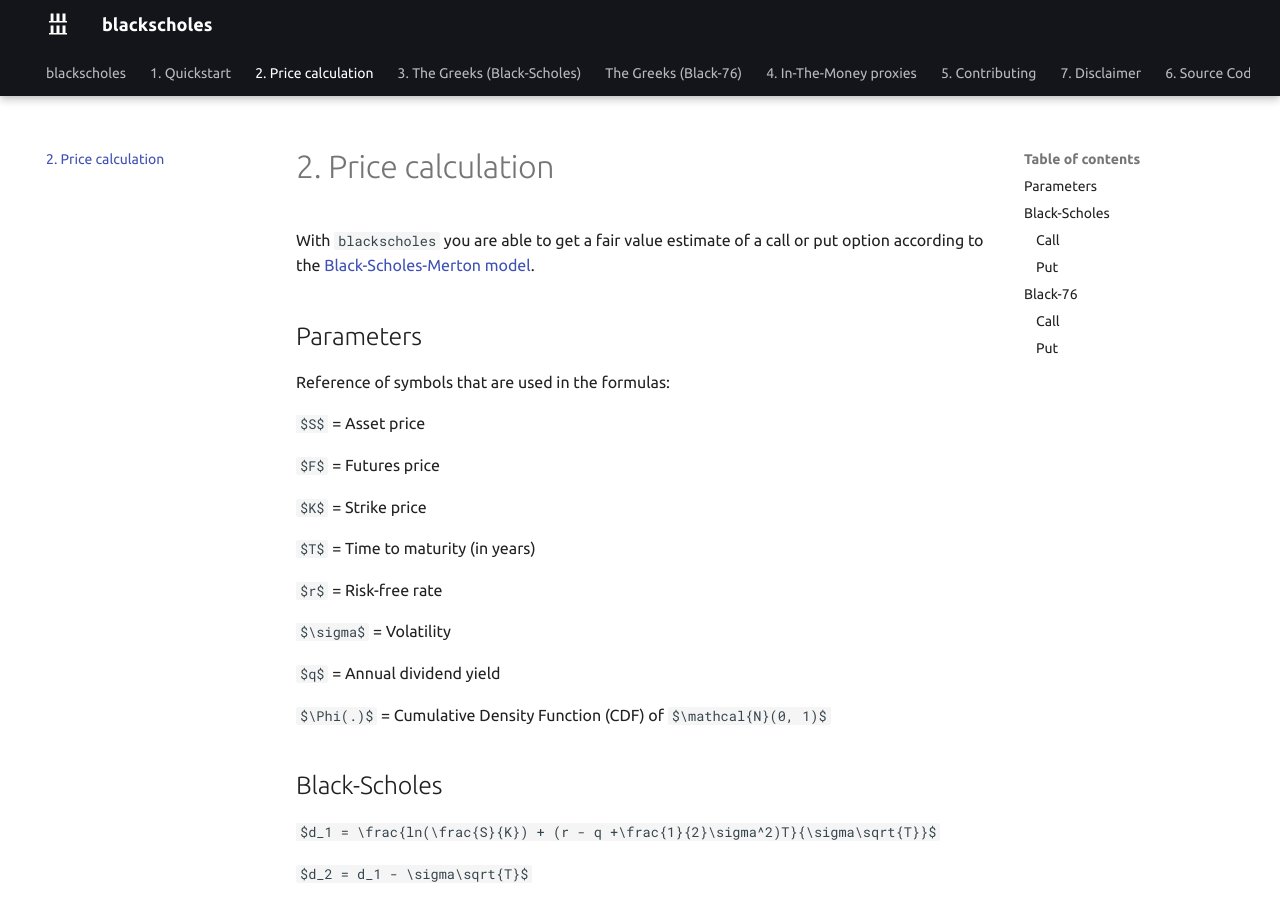
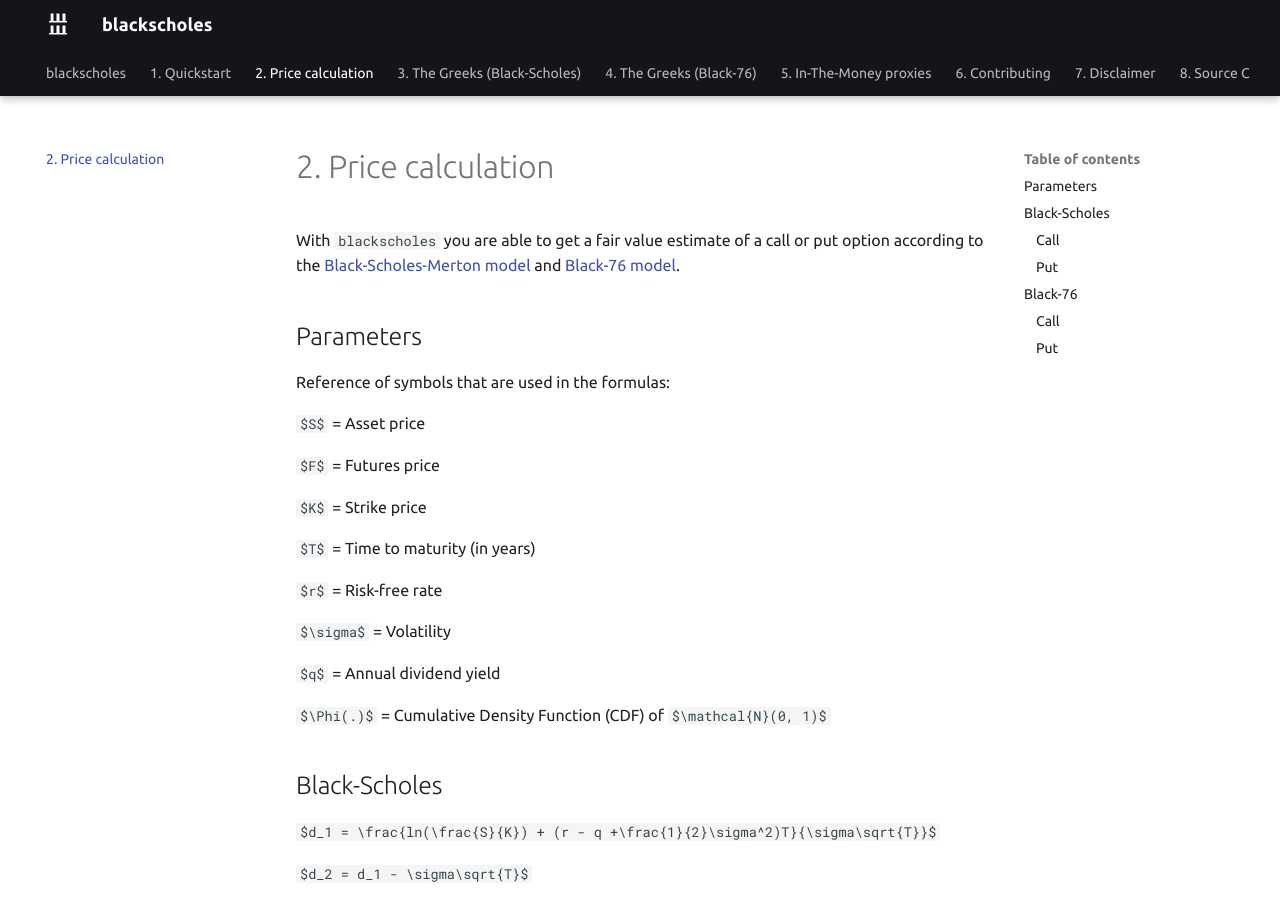
Before and after one commit to CarloLepelaars/blackscholes, an MkDocs documentation site: the page built from docs/2.price.md, in a window 1280 px wide and 900 px high. Built offline with MkDocs 1.6.1 and Material for MkDocs 9.7.7, drawn with Linux system fonts in a browser that asks for light colours; formulas are drawn with MathJax 3.

Commit message:
Docs for `Black76` feature

```diff
--- a/docs/2.price.md
+++ b/docs/2.price.md
@@ -7,7 +7,9 @@
 </script>
 
 With `blackscholes` you are able to get a fair value
-estimate of a call or put option according to the [Black-Scholes-Merton model](https://en.wikipedia.org/wiki/Black%E2%80%93Scholes_model).
+estimate of a call or
+put option according to the [Black-Scholes-Merton model](#bs)
+and [Black-76 model](#b76).
 
 ## Parameters
 
@@ -30,7 +32,7 @@
 
 `$\Phi(.)$` = Cumulative Density Function (CDF) of  `$\mathcal{N}(0, 1)$`
 
-## Black-Scholes
+## Black-Scholes <a name="bs"></a>
 
 `$d_1 = \frac{ln(\frac{S}{K}) + (r - q +\frac{1}{2}\sigma^2)T}{\sigma\sqrt{T}}$`
 
@@ -48,7 +50,7 @@
 
 ::: blackscholes.put.BlackScholesPut.price
 
-## Black-76
+## Black-76 <a name="b76"></a>
 
 `$d_1 = \frac{ln(\frac{F}{K}) + \frac{1}{2}\sigma^2T}{\sigma\sqrt{T}}$`
 
--- a/docs/4.the_greeks_black76.md
+++ b/docs/4.the_greeks_black76.md
@@ -9,7 +9,7 @@
 Below you will find all Greeks for the [Black-76 model](https://en.wikipedia.org/wiki/Black_model) as formulas,
 code and descriptions.
 
-The Black-76 is a variant of [Black-Scholes-Merton](https://en.wikipedia.org/wiki/Black%E2%80%93Scholes_model) and is mostly used to price options on futures and bonds.
+The Black-76 model is a variant of [Black-Scholes-Merton](https://en.wikipedia.org/wiki/Black%E2%80%93Scholes_model) and is mostly used to price options on futures and bonds.
 
 ## Parameters
 
--- a/docs/8.references.md
+++ b/docs/8.references.md
@@ -1,4 +1,4 @@
-# 6. Source Code References
+# 8. Source Code References
 
 Here you can look up source code
 and docstrings in `blackscholes`.
```
Also changed, not shown: other parts of docs/4.the_greeks_black76.md (+1 -1 lines), docs/5.itm.md (+1 -1 lines), docs/6.contributing.md (+1 -1 lines), 6 other files.
